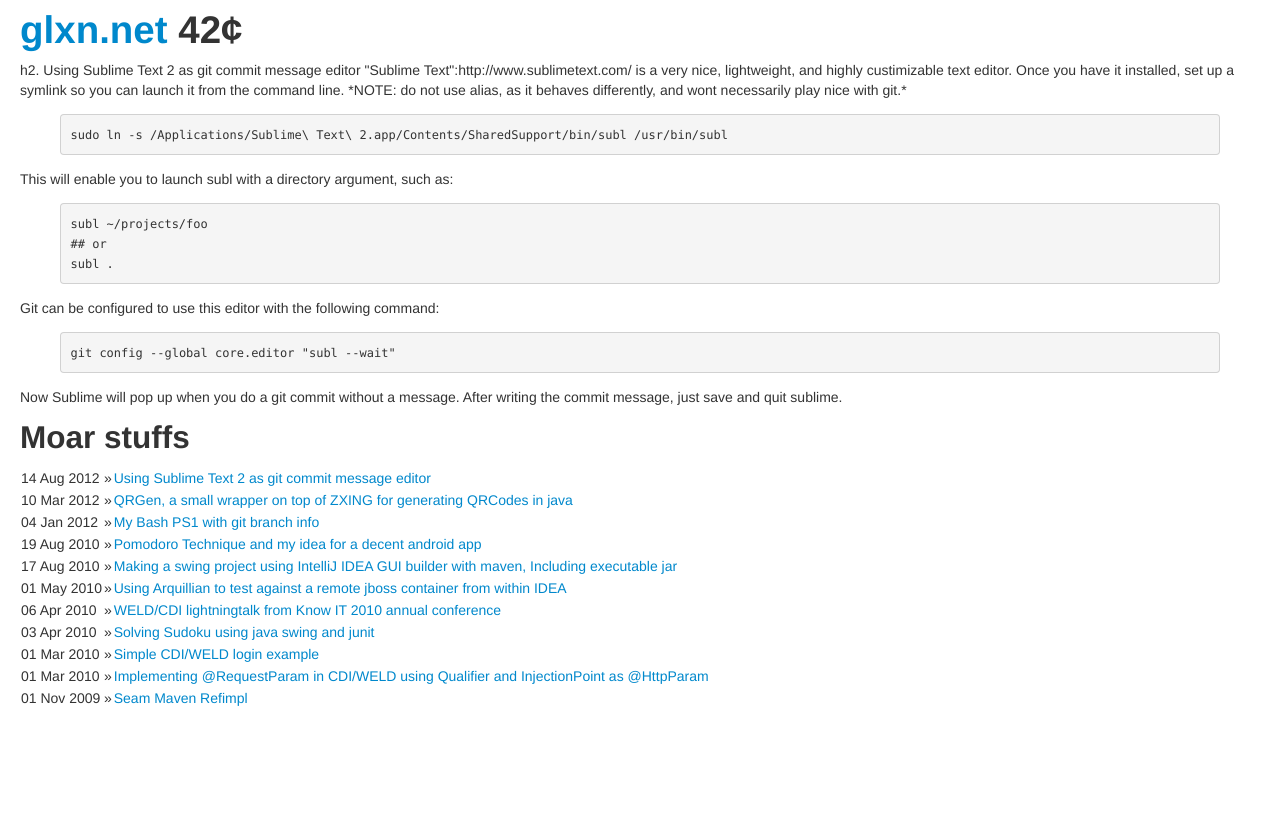
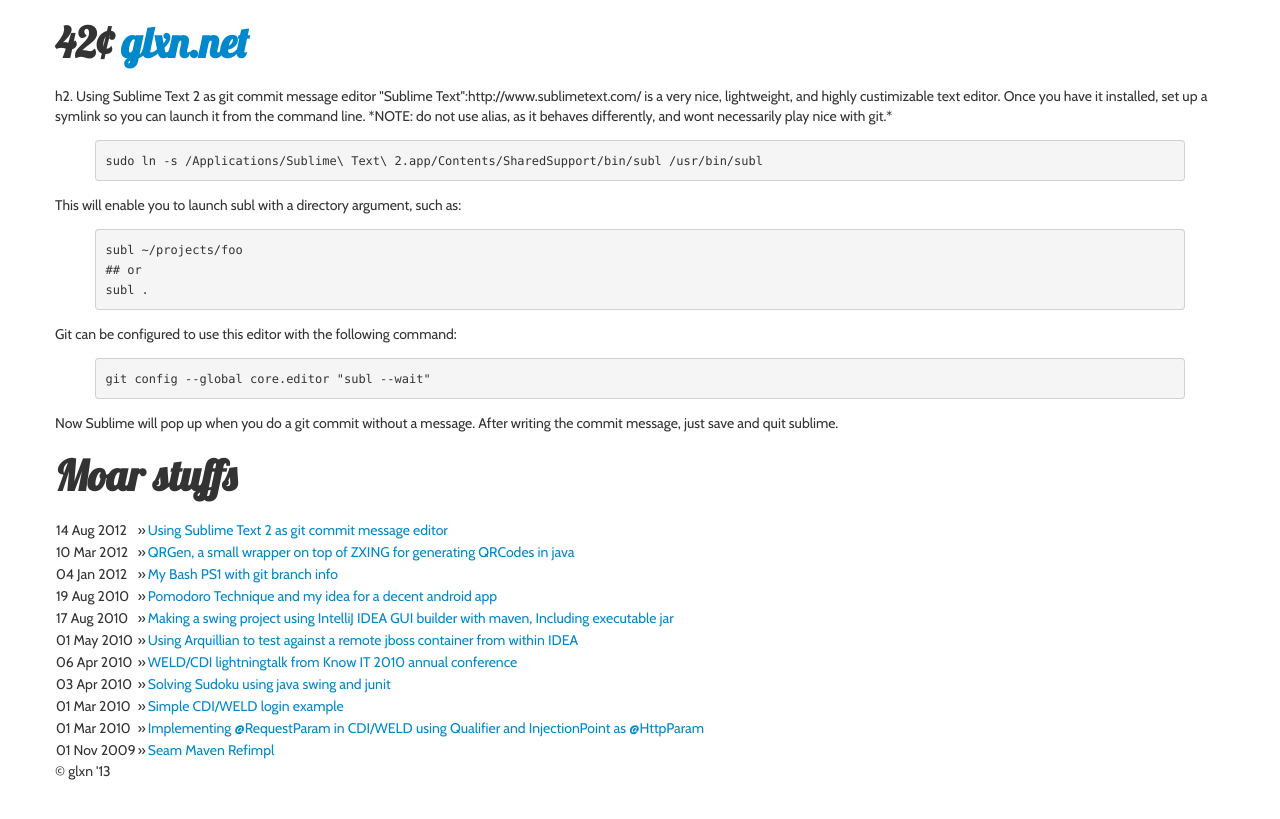
Before and after one commit to kenglxn/kenglxn.github.com, a Jekyll site: the page built from index.html, in a window 1280 px wide. Shown: the top 819 px of the page. Built offline with Jekyll 4.4.1, drawn with Linux system fonts in a browser that asks for light colours; Markdown is read by kramdown in place of the engine named in the settings.

Commit message:
hipsterize the font

```diff
--- a/_layouts/default.html
+++ b/_layouts/default.html
@@ -3,10 +3,37 @@
   <head>
     <title>42&#162;</title>
     <meta name="viewport" content="width=device-width, initial-scale=1.0">
-    <link href="/css/bootstrap/css/bootstrap.min.css " rel="stylesheet">
+    <link href="/css/bootstrap/css/bootstrap.min.css" rel="stylesheet">
     <link href="/css/bootstrap/css/bootstrap-responsive.min.css" rel="stylesheet">
     <link href="/css/font-awesome/css/font-awesome.min.css " rel="stylesheet">
-    <!--link rel="stylesheet/less" type="text/css" href="/css/stress.less" /-->
+    <!-- <link rel="stylesheet/less" type="text/css" href="/css/stress.less" /> -->
+  </head>
+  <body>
+
+    <div class="container">
+      <h1>42&#162; <a class="brand" href="/">glxn.net</a></h1>
+    </div>
+    <div class="container">
+      {{content}}
+    </div>
+    <div class="container">
+      <h2>Moar stuffs</h2>
+      <table>
+        {% for post in site.posts %}
+          <tr>
+              <td>{{ post.date | date_to_string }}</td>
+              <td>&raquo;</td>
+              <td><a href="{{ post.url }}">{{ post.title }}</a></td>
+          </tr>
+        {% endfor %}
+      </table>
+    </div>
+    <div class="container">
+      <footer>
+        <p>&copy; glxn '13</p>
+      </footer>
+    </div>
+
     <script type="text/javascript">
       (function() {
         var qry = /^\?p=(\d+)/;
@@ -32,31 +59,20 @@
         }
       }());
     </script>
-  </head>
-  <body>
-
-    <div class="container-fluid"><!-- TODO navbar -->
-      <h1><a class="brand" href="/">glxn.net</a> 42&#162;</h1>
-    </div>
-    <div class="container-fluid">
-      <div class="content">
-        {{content}}
-      </div>
-
-      <h2>Moar stuffs</h2>
-      <table>
-        {% for post in site.posts %}
-          <tr>
-              <td>{{ post.date | date_to_string }}</td>
-              <td>&raquo;</td>
-              <td><a href="{{ post.url }}">{{ post.title }}</a></td>
-          </tr>
-        {% endfor %}
-      </table>
-    </div>
-
     <script src="/js/jquery-1.9.1.min.js"></script>
     <script src="/css/bootstrap/js/bootstrap.min.js"></script>
     <script src="/js/less-1.3.3.min.js" type="text/javascript"></script>
+    <link href="http://fonts.googleapis.com/css?family=Lobster" rel="stylesheet" type="text/css">
+    <link href="http://fonts.googleapis.com/css?family=Cabin" rel="stylesheet" type="text/css">
+    <style>
+      h1, h2, h3, h4, h5 {
+          font-family: 'Lobster', Georgia, Times, serif;
+          font-size: 42px;
+          line-height: 66px;
+      }
+      .container {
+          font-family: 'Cabin', Helvetica, Arial, sans-serif;
+      }
+    </style>
   </body>
 </html>
--- a/css/stress.less
+++ /dev/null
@@ -1,2 +0,0 @@
-body {
-}
```
